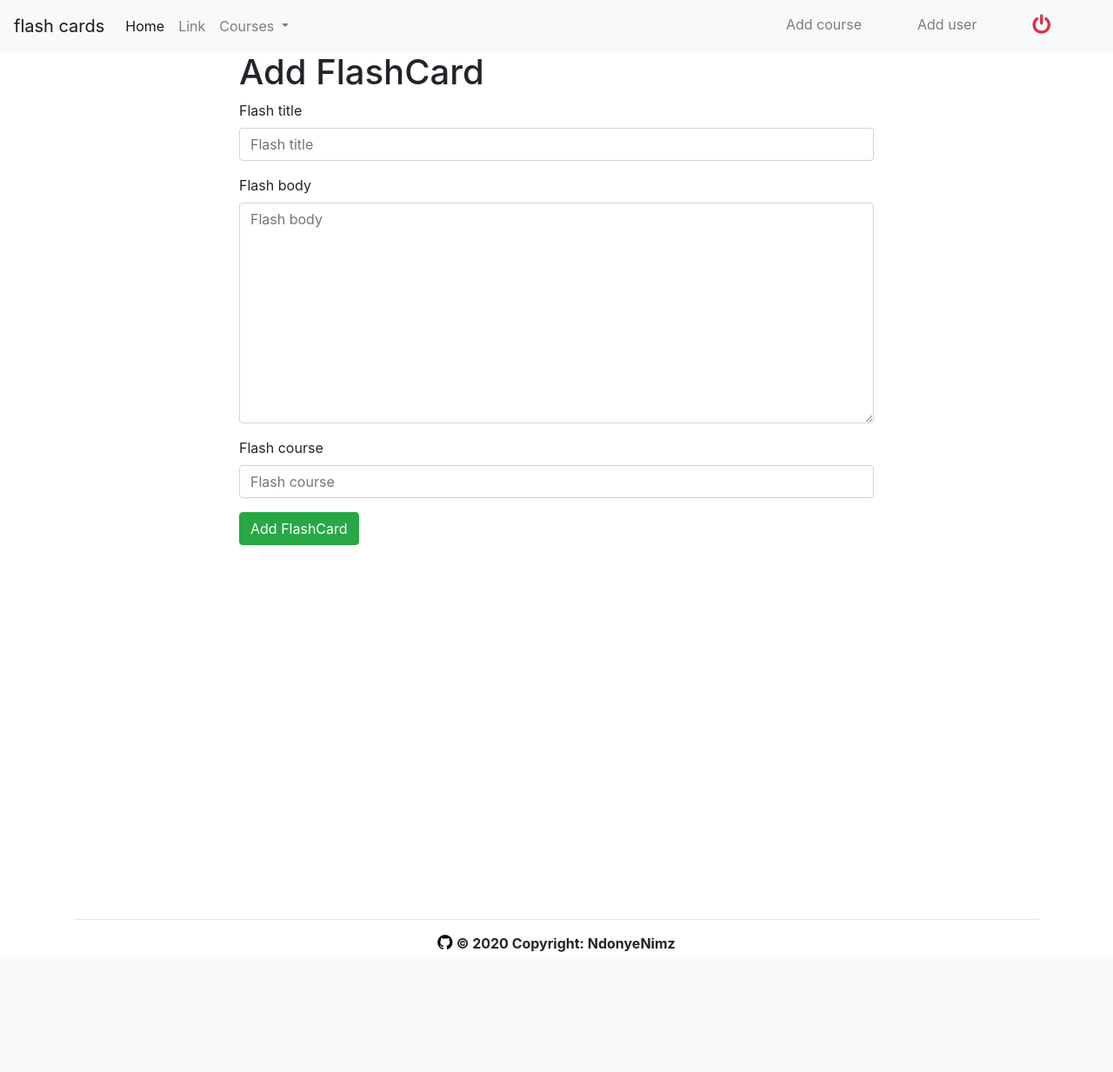
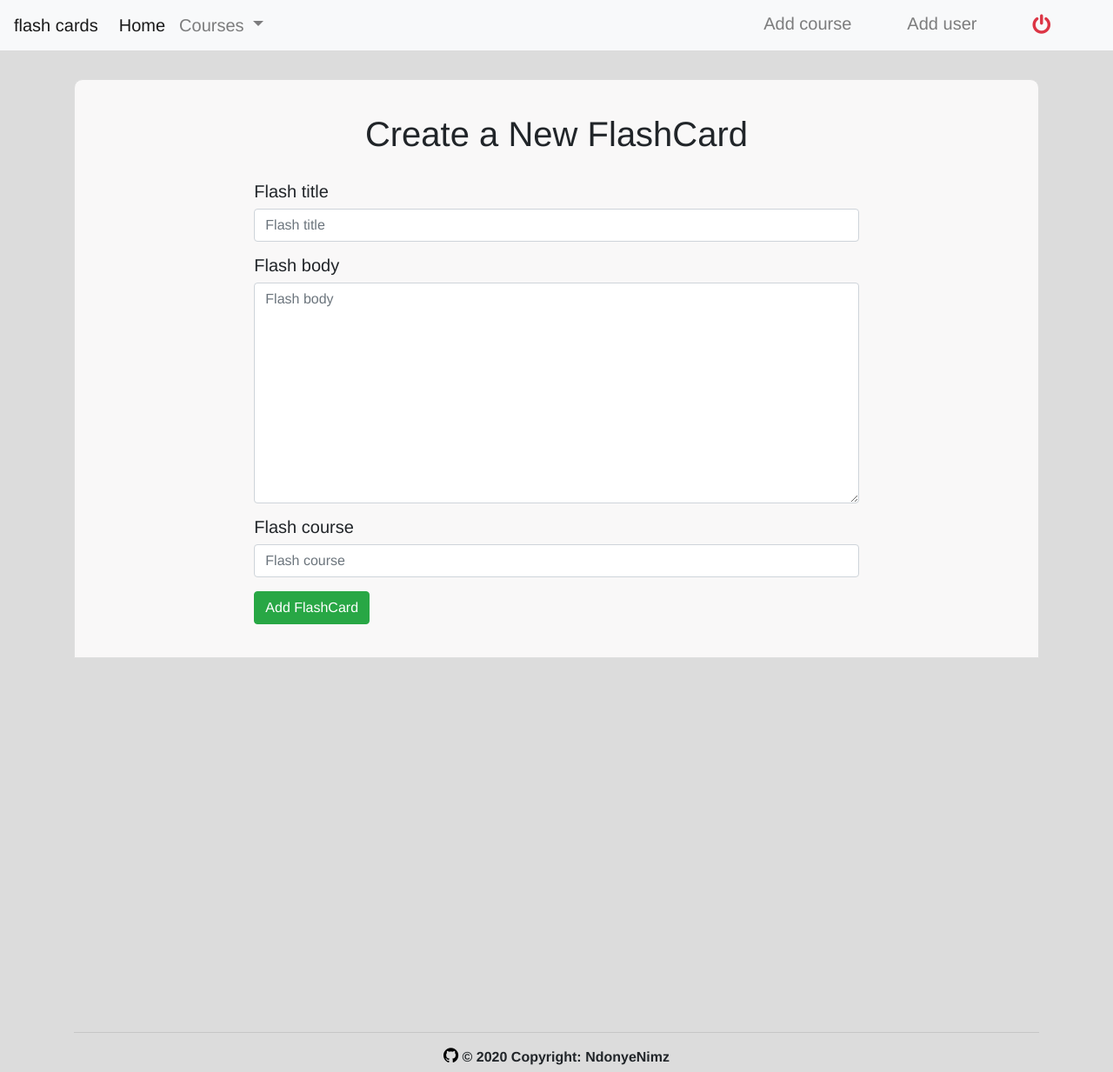
Before and after one commit to ndonyemark/Flash, a Django app: page /post_flash in a window 1280 px wide. Shown: the whole page at 87% size. Before the commit the page ends 1095 px from the top, so only its background shows below. Run offline with Django 3.2, Linux system fonts and the light colour scheme; the visitor is signed in with stand-in values (Sample User, id 1); some libraries are stand-ins or nearby versions.

Commit message:
Add heading class

```diff
--- a/flashcards/templates/delete_flash.html
+++ b/flashcards/templates/delete_flash.html
@@ -3,7 +3,7 @@
 {% block content %}
     <div class="container">
         <div class="row">
-            <div class="col">
+            <div class="col"><br><br>
                 <form action="" method="POST">
                     {% csrf_token %}
                     <div class="alert alert-danger">
--- a/flashcards/templates/flash_creation.html
+++ b/flashcards/templates/flash_creation.html
@@ -3,15 +3,20 @@
 
 {% block content %}
     <div class="container">
+    <div class="heading">
         <div class="row">
             <div class="col-lg-2"></div>
             <div class="col-lg-8">
-                <h1>Add FlashCard</h1>
+            <br>
+                <h1 class='text-center'>Create a New FlashCard</h1>
+                <br>
                 <form action="" method="POST">
                     {% csrf_token %}
                     {% bootstrap_form form %}
                     <button type="submit" class="btn btn-success">Add FlashCard</button>
                 </form>
+                <br>
+            </div>
             </div>
             <div class="col-lg-2"></div>
         </div>
--- a/flashcards/templates/navbar.html
+++ b/flashcards/templates/navbar.html
@@ -8,9 +8,6 @@
       <ul class="navbar-nav mr-auto">
         <li class="nav-item active">
           <a class="nav-link" href="{% url 'index' %}">Home <span class="sr-only">(current)</span></a>
-        </li>
-        <li class="nav-item">
-          <a class="nav-link" href="#">Link</a>
         </li>
         <li class="nav-item dropdown">
           <a class="nav-link dropdown-toggle" href="#" id="navbarDropdown" role="button" data-toggle="dropdown" aria-haspopup="true" aria-expanded="false">
--- /dev/null
+++ b/static/css/styles.css
@@ -0,0 +1,15 @@
+body {
+    background-color: gainsboro ;
+    font: 20px Helvetica,Arial,sans-serif;
+}
+.heading {
+    background: #F9F8F8;
+    border: 1px solid #DEDEDE;
+    border-radius: 10px 10px 0 0;
+    height: auto !important;
+    margin-top: 33px;
+    min-height: inherit;
+    overflow: hidden;
+    padding: 15px 25px;
+    position: relative;
+}
```
Also changed, not shown: flashcards/templates/flash_detail.html (+11 -11 lines), flashcards/templates/update_flash.html (+5 -3 lines), flashcards/templates/base.html (indentation only), flashcards/templates/course_registration.html (line endings or trailing spaces), flashcards/templates/index.html (line endings or trailing spaces).
